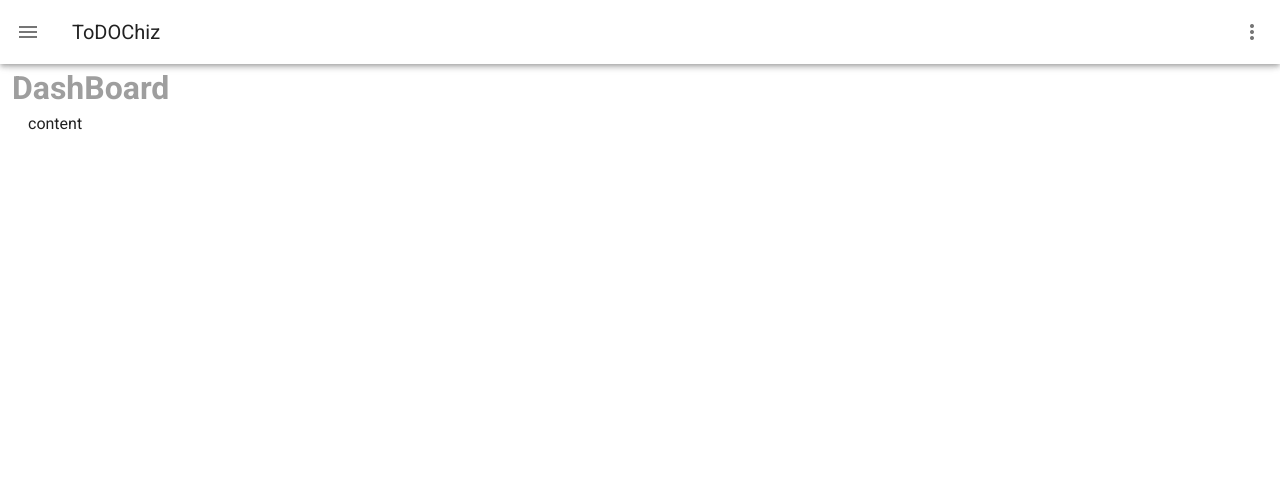
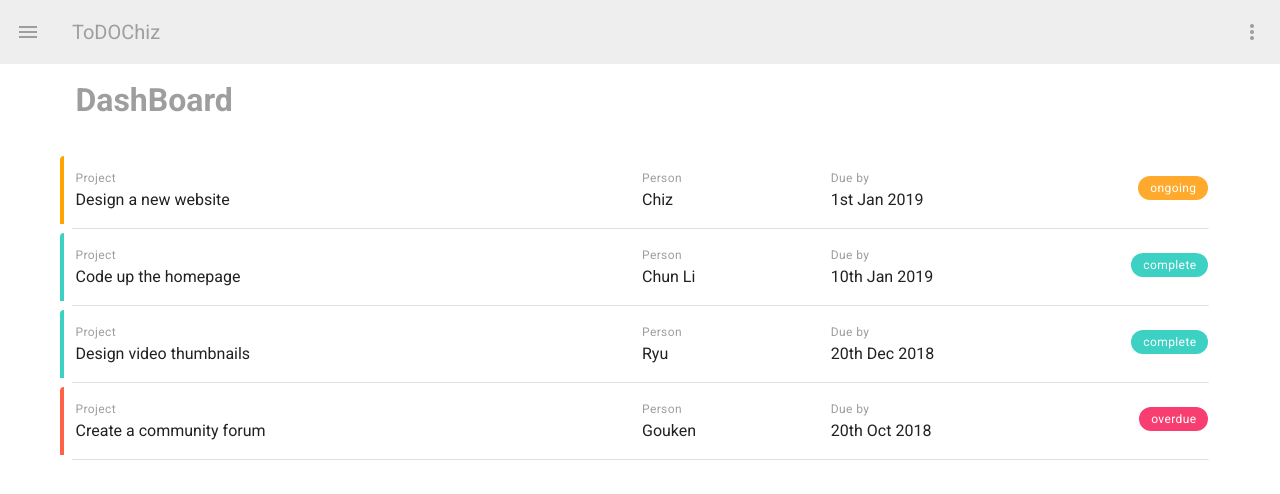
Before and after one commit to chiraghs/Vuetify, a Vue app in the folder todo-first-veutify/: page / in a window 1280 px wide. Shown: the top 494 px of the page. Built offline with nearby package versions, Linux system fonts and the light colour scheme.

Commit message:
DashoBoard Finished using Dummy Data

```diff
--- a/todo-first-veutify/src/App.vue
+++ b/todo-first-veutify/src/App.vue
@@ -1,10 +1,10 @@
 <template>
   <v-app>
 
-    <Navbar></Navbar>
-     <v-content class="mx-3 mb-5">
-      <router-view></router-view>
-     </v-content>
+    <Navbar  class="grey" ></Navbar>
+     <v-container>
+      <router-view ></router-view>
+     </v-container>
   </v-app>
 </template>
 
--- a/todo-first-veutify/src/components/Navbar.vue
+++ b/todo-first-veutify/src/components/Navbar.vue
@@ -1,15 +1,15 @@
 <template>
     <nav>
 
-    <v-toolbar>
-      <v-app-bar-nav-icon></v-app-bar-nav-icon>
+    <v-toolbar flat class="grey lighten-3" >
+      <v-app-bar-nav-icon class="grey--text"></v-app-bar-nav-icon>
 
-      <v-toolbar-title>ToDOChiz</v-toolbar-title>
+      <v-toolbar-title  class="grey--text">ToDOChiz</v-toolbar-title>
 
       <v-spacer></v-spacer>
 
       <v-btn icon v-model="drawer" @click="drawer =!drawer">
-        <v-icon>mdi-dots-vertical</v-icon>
+        <v-icon class="grey--text">mdi-dots-vertical</v-icon>
       </v-btn>
     </v-toolbar>
 
@@ -32,7 +32,7 @@
           class="py-0 px-1"
         >
           <v-list-item two-line :class="miniVariant && 'px-0'">
-            <v-list-item-avatar class="mr-3">
+            <v-list-item-avatar size="70" class="mr-3">
               <img src="../assets/Chiragn.png">
             </v-list-item-avatar>
 
--- a/todo-first-veutify/src/views/dashboard.vue
+++ b/todo-first-veutify/src/views/dashboard.vue
@@ -1,10 +1,36 @@
 <template>
-  <div class="home">
-    <h1 class="subheading grey--text">DashBoard</h1>
+  <div class="dashboard">
+    <h1 class="subheading grey--text mx-4">DashBoard</h1>
 
-    <v-content class="mx-4" >
-      <p>content</p>
-    </v-content>
+    <v-container class="my-4"  >
+
+      <v-card flat v-for="project in projects" :key="project.title">
+        <v-layout row wrap :class="`pa-3 my-1 project ${project.status}`">
+          <v-flex xs12 md6>
+            <div class="caption grey--text">Project</div>
+            <div>{{project.title}}</div>
+          </v-flex>
+
+          <v-flex xs6 sm4 md2>
+            <div class="caption grey--text">Person</div>
+            <div>{{project.person}}</div>
+          </v-flex>
+
+          <v-flex xs6 sm4 md2>
+            <div class="caption grey--text">Due by</div>
+            <div>{{project.due}}</div>
+          </v-flex>
+
+          <v-flex xs2 sm4 md2>
+            <div class="text-right">
+              <v-chip small :class="`${project.status} white--text my-2 caption`">{{ project.status }}</v-chip>
+            </div>
+          </v-flex>
+
+        </v-layout>
+        <v-divider></v-divider>
+      </v-card>
+    </v-container>
   </div>
 </template>
 
@@ -12,7 +38,42 @@
 
 
 export default {
-  name: 'Home',
-  components:{},
+  data(){
+    return{
+      projects: [
+        { title: 'Design a new website', person: 'Chiz', due: '1st Jan 2019', status: 'ongoing', content: 'Lorem ipsum dolor sit amet consectetur adipisicing elit. Sunt consequuntur eos eligendi illum minima adipisci deleniti, dicta mollitia enim explicabo fugiat quidem ducimus praesentium voluptates porro molestias non sequi animi!'},
+        { title: 'Code up the homepage', person: 'Chun Li', due: '10th Jan 2019', status: 'complete', content: 'Lorem ipsum dolor sit amet consectetur adipisicing elit. Sunt consequuntur eos eligendi illum minima adipisci deleniti, dicta mollitia enim explicabo fugiat quidem ducimus praesentium voluptates porro molestias non sequi animi!'},
+        { title: 'Design video thumbnails', person: 'Ryu', due: '20th Dec 2018', status: 'complete', content: 'Lorem ipsum dolor sit amet consectetur adipisicing elit. Sunt consequuntur eos eligendi illum minima adipisci deleniti, dicta mollitia enim explicabo fugiat quidem ducimus praesentium voluptates porro molestias non sequi animi!'},
+        { title: 'Create a community forum', person: 'Gouken', due: '20th Oct 2018', status: 'overdue', content: 'Lorem ipsum dolor sit amet consectetur adipisicing elit. Sunt consequuntur eos eligendi illum minima adipisci deleniti, dicta mollitia enim explicabo fugiat quidem ducimus praesentium voluptates porro molestias non sequi animi!'},
+      ]
+    }
+  }
+
 }
 </script>
+
+<style>
+
+.project.ongoing {
+   border-left: 4px solid orange;
+}
+
+.project.overdue{
+   border-left: 4px solid tomato;
+}
+
+.project.complete{
+   border-left: 4px solid #3cd1c2;
+}
+
+.v-chip.v-chip--no-color.theme--light.complete{
+  background: #3cd1c2;
+}
+.v-chip.v-chip--no-color.theme--light.ongoing{
+  background: #ffaa2c;
+}
+.v-chip.v-chip--no-color.theme--light.overdue{
+  background: #f83e70;
+}
+
+</style>
```
